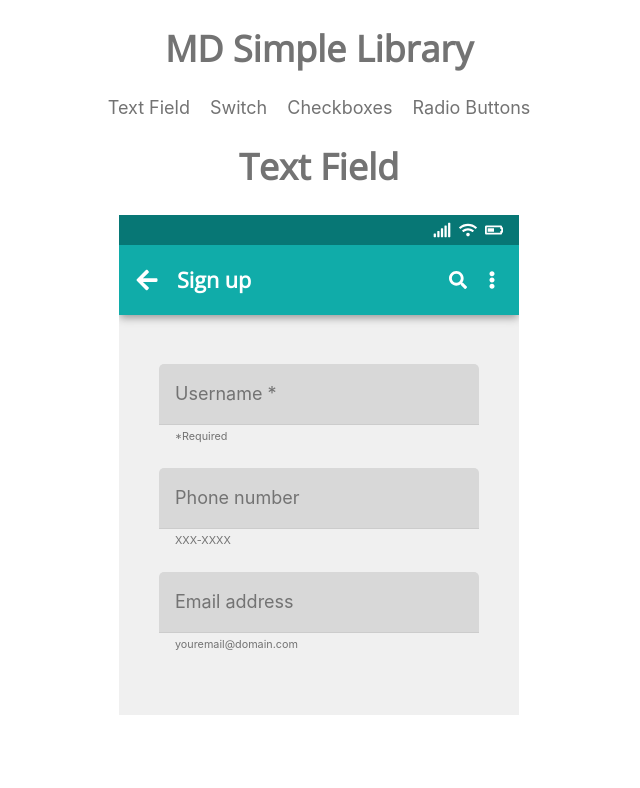
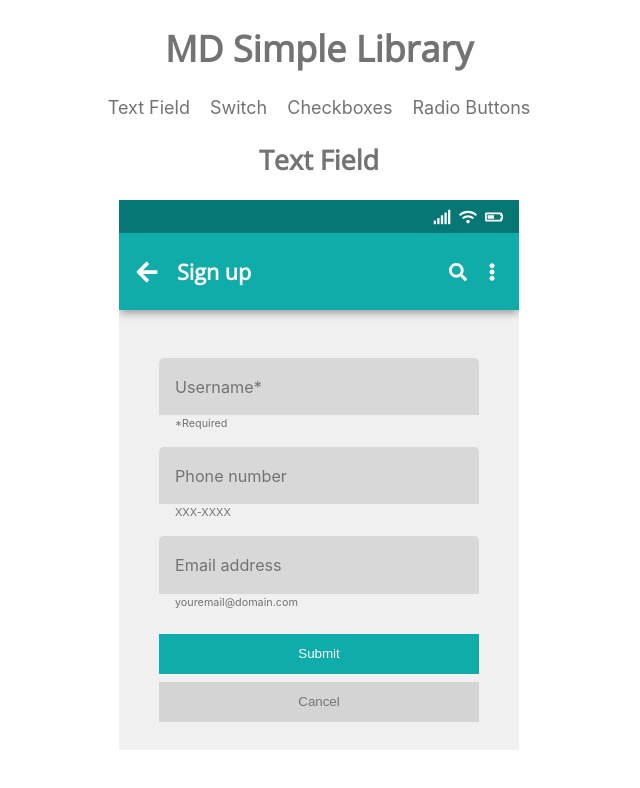
Before and after one commit to devinardya/mandatory-uxdesign1, a React (Create React App) app: page / in a window 1280 px wide. Shown: the top 788 px of the page, without its empty margins (321-961 px from the left). Built offline with nearby package versions, Linux system fonts and the light colour scheme.

Commit message:
fixed textField size

```diff
--- a/src/Checkbox/Checkbox.js
+++ b/src/Checkbox/Checkbox.js
@@ -4,7 +4,7 @@ class Checkbox extends React.Component {
     render(){
         return(
             <>
-                 <h1>Checkbox</h1>
+                 <h2>Checkbox</h2>
             </>
         );
     }
--- a/src/Radio/Radio.js
+++ b/src/Radio/Radio.js
@@ -4,7 +4,7 @@ class Radio extends React.Component {
     render(){
         return(
             <>
-                 <h1>Radio</h1>
+                 <h2>Radio</h2>
             </>
         );
     }
--- a/src/Switch/Switch.js
+++ b/src/Switch/Switch.js
@@ -4,7 +4,7 @@ class Switch extends React.Component {
     render(){
         return(
             <>
-                 <h1>Switch</h1>
+                 <h2>Switch</h2>
             </>
         );
     }
--- a/src/TextInput/TextInput.js
+++ b/src/TextInput/TextInput.js
@@ -59,21 +59,18 @@ class TextInput extends React.Component {
                 this.setState({
                     email: "",
                     floatEmail: false,
-
                 });
             } else {
-                this.setState({floatUsername: true})
+                this.setState({floatEmail: true})
             }
 
             if(this.state.phone.length === 0) {
                 this.setState({
                    phone: "",
-
-                    floatPhone: false,
-
+                   floatPhone: false,
                 });
             } else {
-                this.setState({floatUsername: true})
+                this.setState({floatPhone: true})
             }
         }, 0);
     }
@@ -82,28 +79,31 @@ class TextInput extends React.Component {
 
     render(){
         //const inputList = this.state.theList;
-        let inputBoxClass;
+        let emailBoxClass;
+        let usernameBoxClass;
+        let phoneBoxClass;
+
         if(this.state.floatPhone ) {
-            inputBoxClass = "input-box float"
+            phoneBoxClass = "phone-box float"
         } else {
-            inputBoxClass = "input-box"
+            phoneBoxClass = "phone-box"
         }
 
         if(this.state.floatEmail) {
-            inputBoxClass = "input-box float"
+            emailBoxClass = "email-box float"
         } else {
-            inputBoxClass = "input-box"
+            emailBoxClass = "email-box"
         }
 
         if(this.state.floatUsername ) {
-            inputBoxClass = "input-box float"
+            usernameBoxClass = "username-box float"
         } else {
-            inputBoxClass = "input-box"
+            usernameBoxClass = "username-box"
         }
 
         return(
             <>
-                 <h1>Text Field</h1>
+                 <h2>Text Field</h2>
                  <div className="box-container">
                      <div className="top-appbar">
                         <div className="top-block">
@@ -125,9 +125,9 @@ class TextInput extends React.Component {
                                             onChange={this.onChangeUsername}
                                             value={this.state.username}
                                             onBlur={this.onBlur}
-                                            name="username"/>
-                                    <div className={inputBoxClass}>
-                                            Username *
+                                            />
+                                    <div className={usernameBoxClass}>
+                                            Username*
                                     </div>
                                     <span className="border"></span>
                                     <p>*Required</p>
@@ -138,8 +138,8 @@ class TextInput extends React.Component {
                                             onChange={this.onChangePhone}
                                             value={this.state.phone}
                                             onBlur={this.onBlur}
-                                            name="phone"/>
-                                    <div className={inputBoxClass}>
+                                            disabled/>
+                                    <div className={phoneBoxClass}>
                                             Phone number
                                     </div>
                                     <span className="border"></span>
@@ -151,15 +151,17 @@ class TextInput extends React.Component {
                                             onChange={this.onChangeEmail}
                                             value={this.state.email}
                                             onBlur={this.onBlur}
-                                            name="email"/>
-                                    <div className={inputBoxClass}>
+                                           />
+                                    <div className={emailBoxClass}>
                                             Email address
                                     </div>
                                     <span className="border"></span>
                                     <p>youremail@domain.com</p>
                             </div>
+                            <button className="buttons">Submit</button>
+                            <button className="buttons">Cancel</button>
+                     </form>
 
-                     </form>
                  </div>
             </>
         );
--- a/src/TextInput/text-style.css
+++ b/src/TextInput/text-style.css
@@ -5,9 +5,9 @@
 
 .box-container {
     width: 400px;
-    height: 500px;
+    height: 550px;
     background-color: rgb(240, 240, 240);
-    margin: 0 auto;
+    margin: 20px auto;
     display: flex;
     flex-flow: column wrap;
     justify-content: flex-start;
@@ -70,8 +70,8 @@ form {
 
 .input-container {
     width: 80%;
-    height: 20%;
-    margin: 12px 0;
+    height: 13%;
+    margin: 16px 0;
     display: flex;
     flex-flow: column wrap;
     justify-content: center;
@@ -83,10 +83,12 @@ input {
     width: 75%;
    }
 
-.input-box{
+.phone-box, .email-box, .username-box{
     position: absolute;
     margin-left: 16px;
+    top: 50%;
     transform: translateY(-50%);
+    font-size: 0.9rem;
 }
 
 .input-container:first-child {
@@ -99,12 +101,14 @@ input {
     align-self: flex-start;
     padding-top: 5px;
     padding-left: 16px;
+    position: absolute;
+    bottom: -15px;
 }
 
 .field-input {
     width: calc(100% - 32px);
     height: 75%;
-    padding: 0 16px;
+    padding: 20px 16px 6px 16px;
     border-radius: 5px 5px 0 0;
     background-color: rgb(216, 216, 216);
     display: flex;
@@ -112,13 +116,15 @@ input {
     justify-content: center;
     align-items: flex-start;
     border: 0;
-    border-bottom: 1px solid #ccc;
-    font-size: 0.8rem;
+    font-size: 0.7rem;
+    color: #353535;
 }
+
+
 
 .field-input ~ .border {
     position: absolute;
-    bottom: 16px;
+    bottom: 0px;
     left: 0;
     width: 0;
     height: 2px;
@@ -130,7 +136,15 @@ input {
     transition: 0.5s;
 }
 
-.field-input:focus ~ .input-box {
+.field-input:focus ~ .email-box, .field-input:focus ~ .username-box {
+    font-size: 0.7rem;
+    position: absolute;
+    top: 15px;
+    transition: 0.5s;
+    color:  #077775;
+}
+
+.phone-box.float, .email-box.float, .username-box.float{
     font-size: 0.7rem;
     position: absolute;
     top: 13px;
@@ -138,25 +152,32 @@ input {
     color:  #077775;
 }
 
-.input-box.float{
+.field-input:blur ~ .phone-box.float, .field-input:blur ~ .username-box.float, .field-input:blur ~ .email-box.float{
     font-size: 0.7rem;
     position: absolute;
-    top: 13px;
+    top: 15px;
     transition: 0.5s;
     color:  #077775;
 }
 
-.field-input:blur ~ .input-box.float{
-    font-size: 0.7rem;
-    position: absolute;
-    top: 13px;
-    transition: 0.5s;
-    color:  #077775;
-}
-
-.field-input:blur ~ .input-box{
+.field-input:blur ~ .phone-box, .field-input:blur ~ .email-box, .field-input:blur ~ .username-box{
     position: absolute;
     margin-left: 16px;
     font-size: 1rem;
     transition: 0.5s;
 }
+
+.buttons {
+    width: 80%;
+    height: 40px;
+    margin-top: 24px;
+    border: none;
+    background-color: #10aca9;
+    color: #fff;
+}
+
+.buttons:last-of-type {
+    margin-top: 8px;
+    background-color: rgb(212, 212, 212);
+    color: #737373;
+}
```
